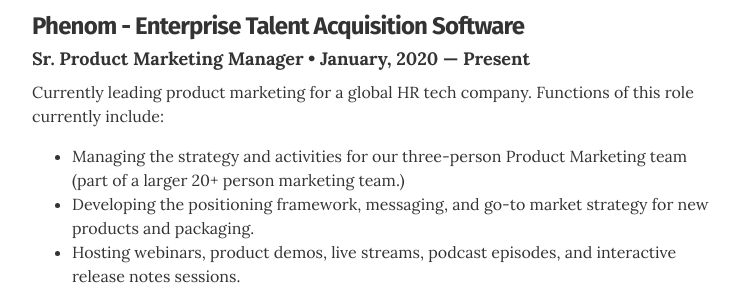
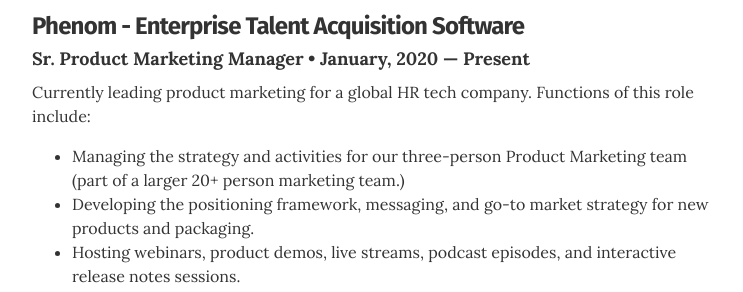
Before and after one commit to tnrt/tnrt-resume, a Jekyll site: the page built from index.html, in a window 1280 px wide and 900 px high, scrolled down 458 px. Shown: the part 178-470 px from the top of the window, without its empty margins (268-1011 px from the left). Built offline with Jekyll 4.4.1, drawn with Linux system fonts in a browser that asks for light colours.

Commit message:
Update resume.html

```diff
--- a/_layouts/resume.html
+++ b/_layouts/resume.html
@@ -50,7 +50,7 @@
         <div class="resume-item">
           <h3 class="resume-item-title">Phenom - Enterprise Talent Acquisition Software</h3>
           <h4 class="resume-item-details">Sr. Product Marketing Manager &bull; January, 2020 &mdash; Present</h4>
-          <p class="resume-item-copy">Currently leading product marketing for a global HR tech company. Functions of this role currently include:</p>
+          <p class="resume-item-copy">Currently leading product marketing for a global HR tech company. Functions of this role include:</p>
           <ul class="resume-item-list">
             <li> Managing the strategy and activities for our three-person Product Marketing team (part of a larger 20+ person marketing team.)</li>
             <li> Developing the positioning framework, messaging, and go-to market strategy for new products and packaging.</li>
```
